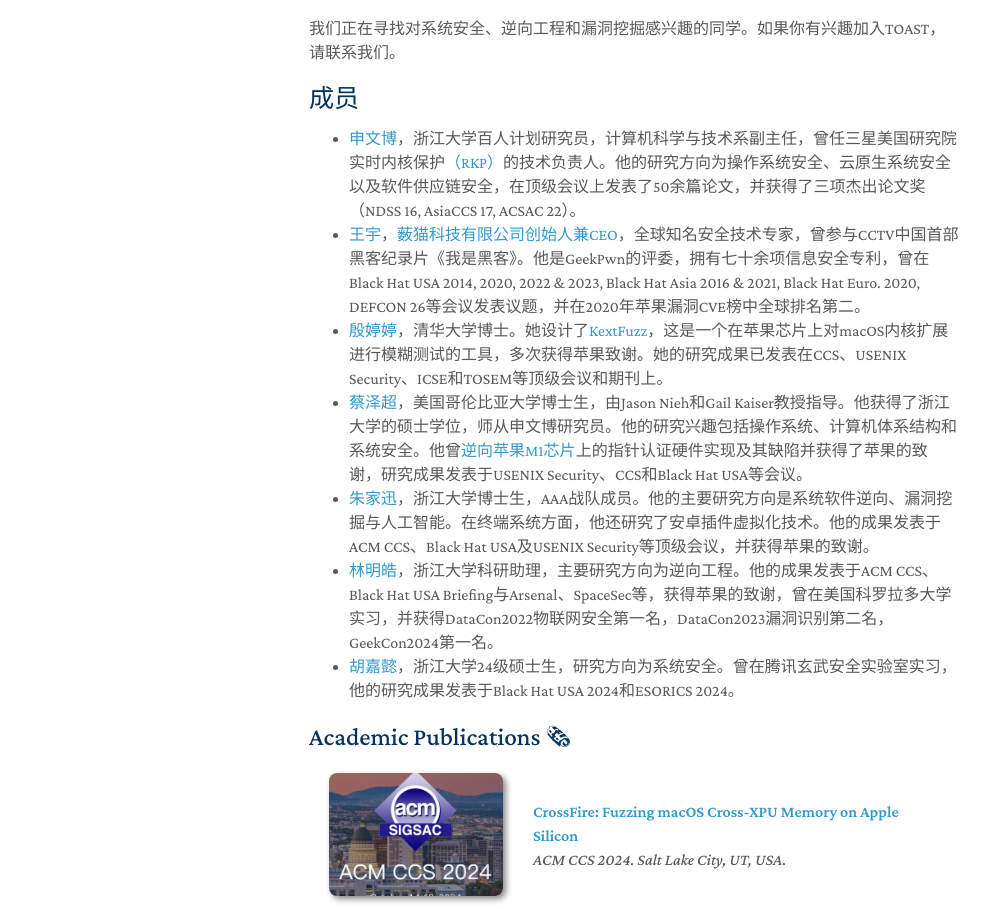
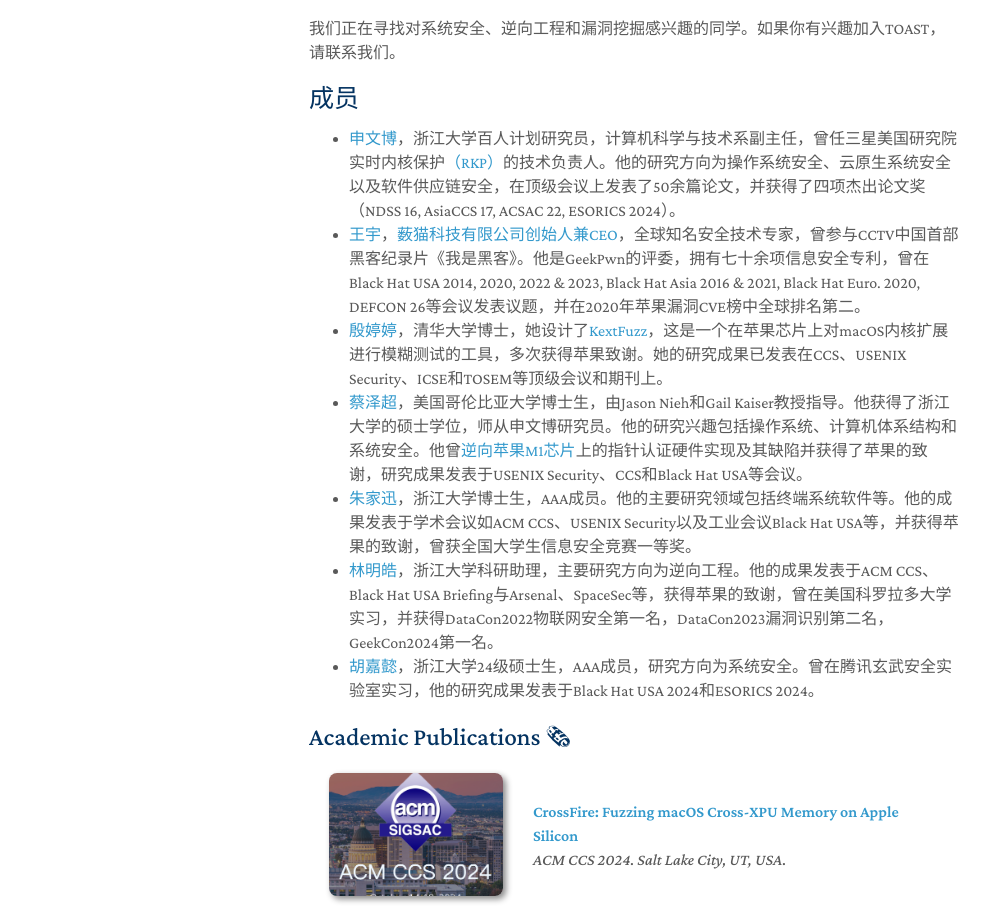
Before and after one commit to TOAST-Research/TOAST-Research.github.io, a plain HTML site: page index.html in a window 1280 px wide. Shown: the part 184-1093 px from the top of the page, without its empty margins (161-1150 px from the left). Drawn offline with nearby package versions, Linux system fonts and the light colour scheme; some icons are missing.

Commit message:
Update index.html

```diff
--- a/index.html
+++ b/index.html
@@ -66,13 +66,13 @@
 <h2 id="成员">成员</h2>
 
 <ul>
-  <li><a href="https://wenboshen.org">申文博</a>，浙江大学百人计划研究员，计算机科学与技术系副主任，曾任三星美国研究院实时内核保护<a href="https://docs.samsungknox.com/admin/fundamentals/whitepaper/samsung-knox-for-android/core-platform-security/real-time-kernel-protection/">（RKP）</a>的技术负责人。他的研究方向为操作系统安全、云原生系统安全以及软件供应链安全，在顶级会议上发表了50余篇论文，并获得了三项杰出论文奖（NDSS 16, AsiaCCS 17, ACSAC 22）。</li>
+  <li><a href="https://wenboshen.org">申文博</a>，浙江大学百人计划研究员，计算机科学与技术系副主任，曾任三星美国研究院实时内核保护<a href="https://docs.samsungknox.com/admin/fundamentals/whitepaper/samsung-knox-for-android/core-platform-security/real-time-kernel-protection/">（RKP）</a>的技术负责人。他的研究方向为操作系统安全、云原生系统安全以及软件供应链安全，在顶级会议上发表了50余篇论文，并获得了四项杰出论文奖（NDSS 16, AsiaCCS 17, ACSAC 22, ESORICS 2024）。</li>
   <li><a href="https://baike.baidu.com/item/%E7%8E%8B%E5%AE%87/60077409">王宇</a>，<a href="https://www.cyberserval.com/us/about">薮猫科技有限公司创始人兼CEO</a>，全球知名安全技术专家，曾参与CCTV中国首部黑客纪录片《我是黑客》。他是GeekPwn的评委，拥有七十余项信息安全专利，曾在Black Hat USA 2014, 2020, 2022 &amp; 2023, Black Hat Asia 2016 &amp; 2021, Black Hat Euro. 2020, DEFCON 26等会议发表议题，并在2020年苹果漏洞CVE榜中全球排名第二。</li>
-  <li><a href="#">殷婷婷</a>，清华大学博士。她设计了<a href="https://www.usenix.org/conference/usenixsecurity23/presentation/yin">KextFuzz</a>，这是一个在苹果芯片上对macOS内核扩展进行模糊测试的工具，多次获得苹果致谢。她的研究成果已发表在CCS、USENIX Security、ICSE和TOSEM等顶级会议和期刊上。</li>
+  <li><a href="#">殷婷婷</a>，清华大学博士，她设计了<a href="https://www.usenix.org/conference/usenixsecurity23/presentation/yin">KextFuzz</a>，这是一个在苹果芯片上对macOS内核扩展进行模糊测试的工具，多次获得苹果致谢。她的研究成果已发表在CCS、USENIX Security、ICSE和TOSEM等顶级会议和期刊上。</li>
   <li><a href="https://zechao.org">蔡泽超</a>，美国哥伦比亚大学博士生，由Jason Nieh和Gail Kaiser教授指导。他获得了浙江大学的硕士学位，师从申文博研究员。他的研究兴趣包括操作系统、计算机体系结构和系统安全。他曾<a href="https://www.usenix.org/conference/usenixsecurity23/presentation/cai-zechao">逆向苹果M1芯片</a>上的指针认证硬件实现及其缺陷并获得了苹果的致谢，研究成果发表于USENIX Security、CCS和Black Hat USA等会议。</li>
-  <li><a href="https://pricx.github.io">朱家迅</a>，浙江大学博士生，AAA战队成员。他的主要研究方向是系统软件逆向、漏洞挖掘与人工智能。在终端系统方面，他还研究了安卓插件虚拟化技术。他的成果发表于ACM CCS、Black Hat USA及USENIX Security等顶级会议，并获得苹果的致谢。</li>
+  <li><a href="https://pricx.github.io">朱家迅</a>，浙江大学博士生，AAA成员。他的主要研究领域包括终端系统软件等。他的成果发表于学术会议如ACM CCS、USENIX Security以及工业会议Black Hat USA等，并获得苹果的致谢，曾获全国大学生信息安全竞赛一等奖。</li>
   <li><a href="https://minghaolin2000.github.io">林明皓</a>，浙江大学科研助理，主要研究方向为逆向工程。他的成果发表于ACM CCS、Black Hat USA Briefing与Arsenal、SpaceSec等，获得苹果的致谢，曾在美国科罗拉多大学实习，并获得DataCon2022物联网安全第一名，DataCon2023漏洞识别第二名，GeekCon2024第一名。</li>
-  <li><a href="#">胡嘉懿</a>，浙江大学24级硕士生，研究方向为系统安全。曾在腾讯玄武安全实验室实习，他的研究成果发表于Black Hat USA 2024和ESORICS 2024。</li>
+  <li><a href="#">胡嘉懿</a>，浙江大学24级硕士生，AAA成员，研究方向为系统安全。曾在腾讯玄武安全实验室实习，他的研究成果发表于Black Hat USA 2024和ESORICS 2024。</li>
 </ul>
 
 <h2 id="publications" style="margin: 2px 0px -15px;">Academic Publications 🗞</h2>
```
